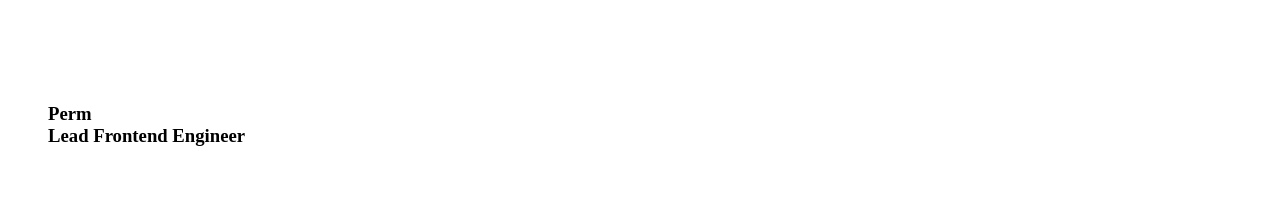
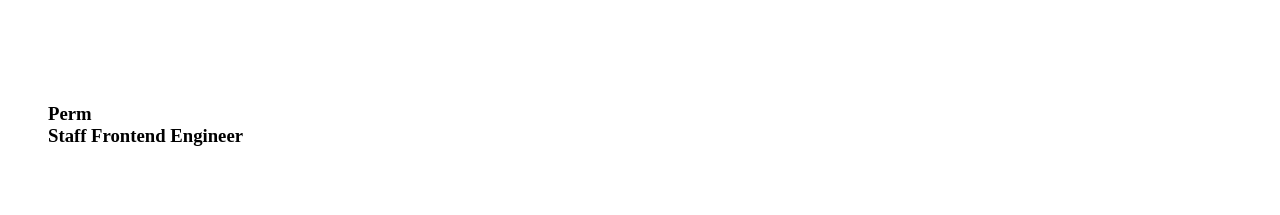
Before and after one commit to MerlinMason/PersonalSite, a Next.js app: page /resume in a window 1280 px wide. Shown: the part 1280-1495 px from the top of the page. Built offline with nearby package versions, Linux system fonts and the light colour scheme.

Commit message:
Update job title

```diff
--- a/pages/resume.tsx
+++ b/pages/resume.tsx
@@ -6,7 +6,7 @@ import ExternalLink from "../components/ExternalLink";
 const Resume: React.FC = () => {
     const roles = [
         {
-            title: "Lead Frontend Engineer",
+            title: "Staff Frontend Engineer",
             contract: false,
             company: "Healios",
             link: "https://healios.org.uk",
```
